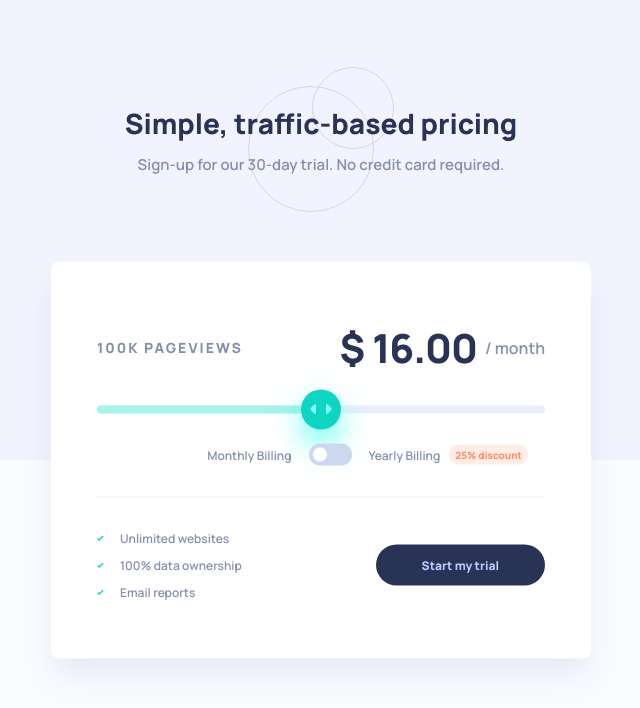
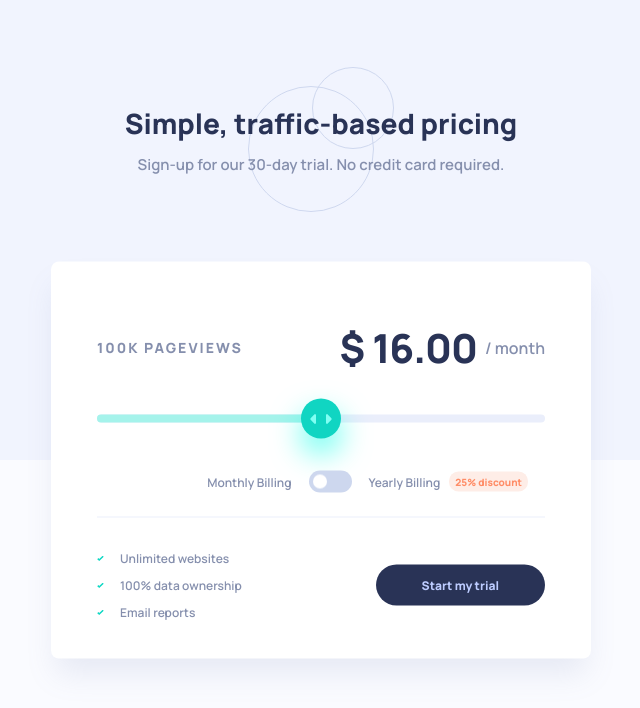
Before and after one commit to LanceLiang2011/pricecard, a React (Vite) app: page / in a window 1280 px wide. Shown: the top 708 px of the page, without its empty margins (319-959 px from the left). Built offline with nearby package versions, Linux system fonts and the light colour scheme.

Commit message:
Adjust position

```diff
--- a/src/components/Pricecard.jsx
+++ b/src/components/Pricecard.jsx
@@ -89,6 +89,7 @@ const Wrapper = styled.form`
   flex-direction: column;
   justify-content: space-between;
   align-items: center;
+  gap: 24px;
 
   @media (max-width: 560px) {
     height: 478px;
@@ -154,7 +155,7 @@ const SliderRoot = styled(Slider.Root)`
   user-select: none;
   touch-action: none;
   width: 100%;
-
+  margin-top: 16px;
   @media (max-width: 560px) {
     transform: translateY(-400%);
   }
@@ -195,6 +196,7 @@ const SwitchWrapper = styled.div`
   padding-right: 17px;
   gap: 9px;
   width: 100%;
+  margin-top: 24px;
 
   label {
     font-size: 0.75rem;
```
